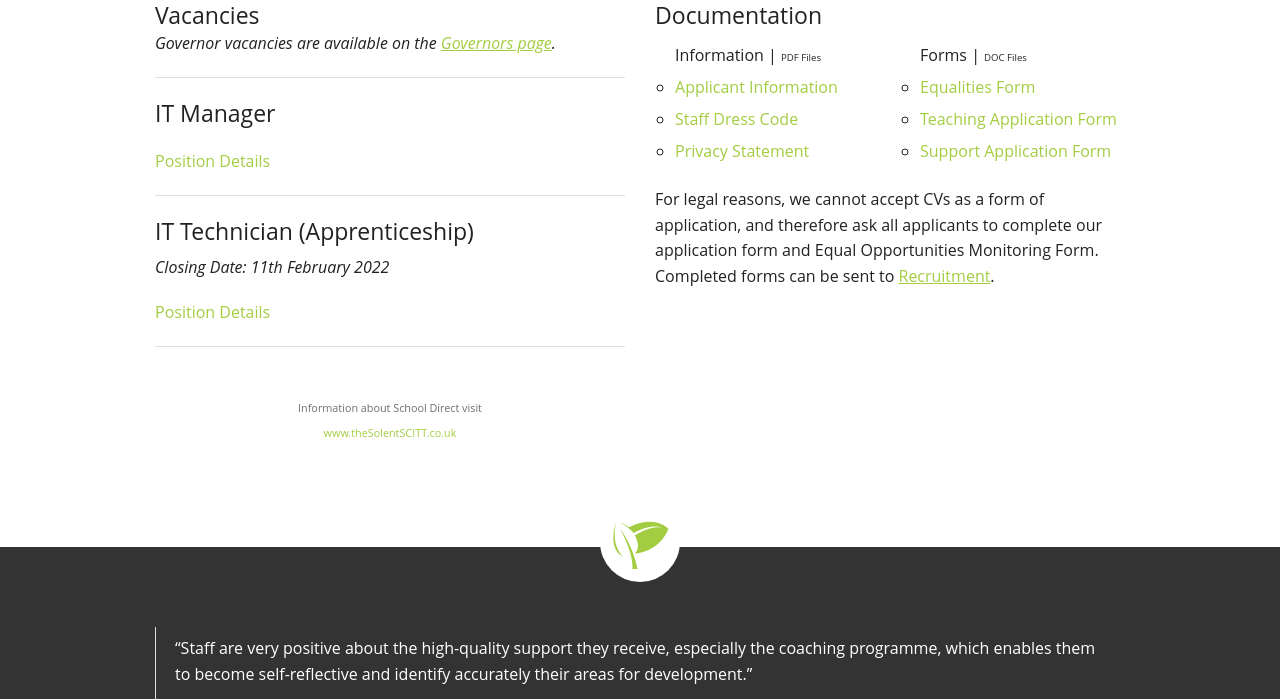
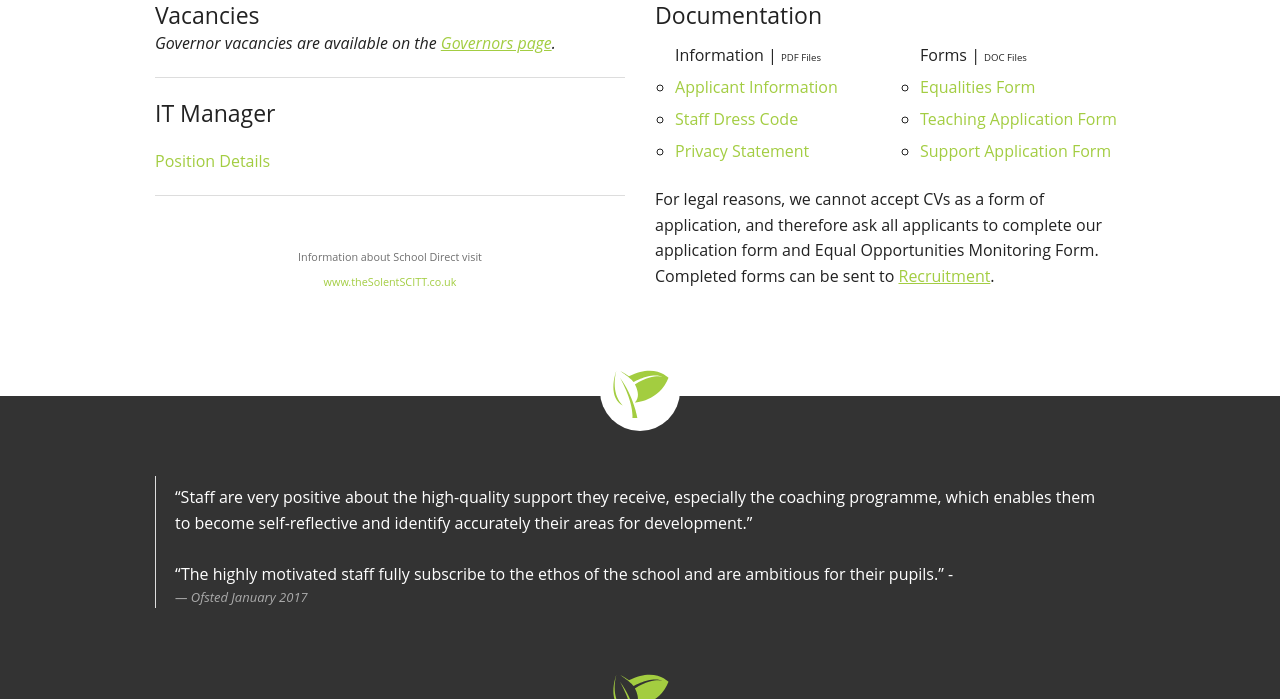
Before and after one commit to PCSITService/parkcommunityschool.co.uk, a PHP site: page /employment.php in a window 1280 px wide. Shown: the part 214-913 px from the top of the page. Run offline with PHP 8.4, Linux system fonts and the light colour scheme; some libraries are stand-ins or nearby versions.

Commit message:
Employment update

```diff
--- a/employment.php
+++ b/employment.php
@@ -38,16 +38,6 @@
             </span>
 
             <br>
-<hr>
-
-<h4>IT Technician (Apprenticeship)</h4>
-            <p><em>Closing Date: 11th February 2022</em></p>
-
-            <span class="subheader">
-            <a href="assets/recruitment/it-tech.pdf" target="_blank">Position Details</a>
-            </span>
-
-
 
       <!--<li>
         <h4>Position</h4>
```
